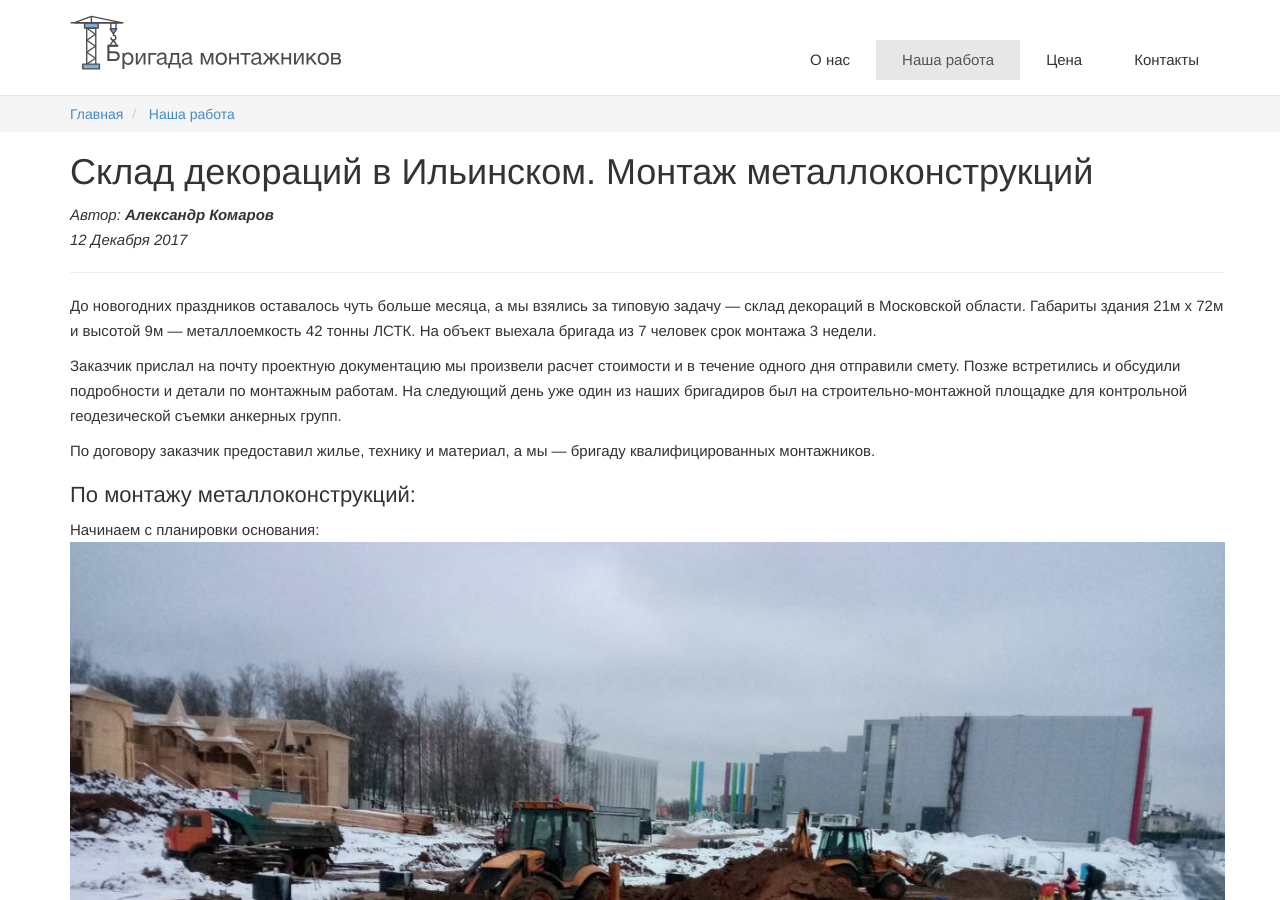
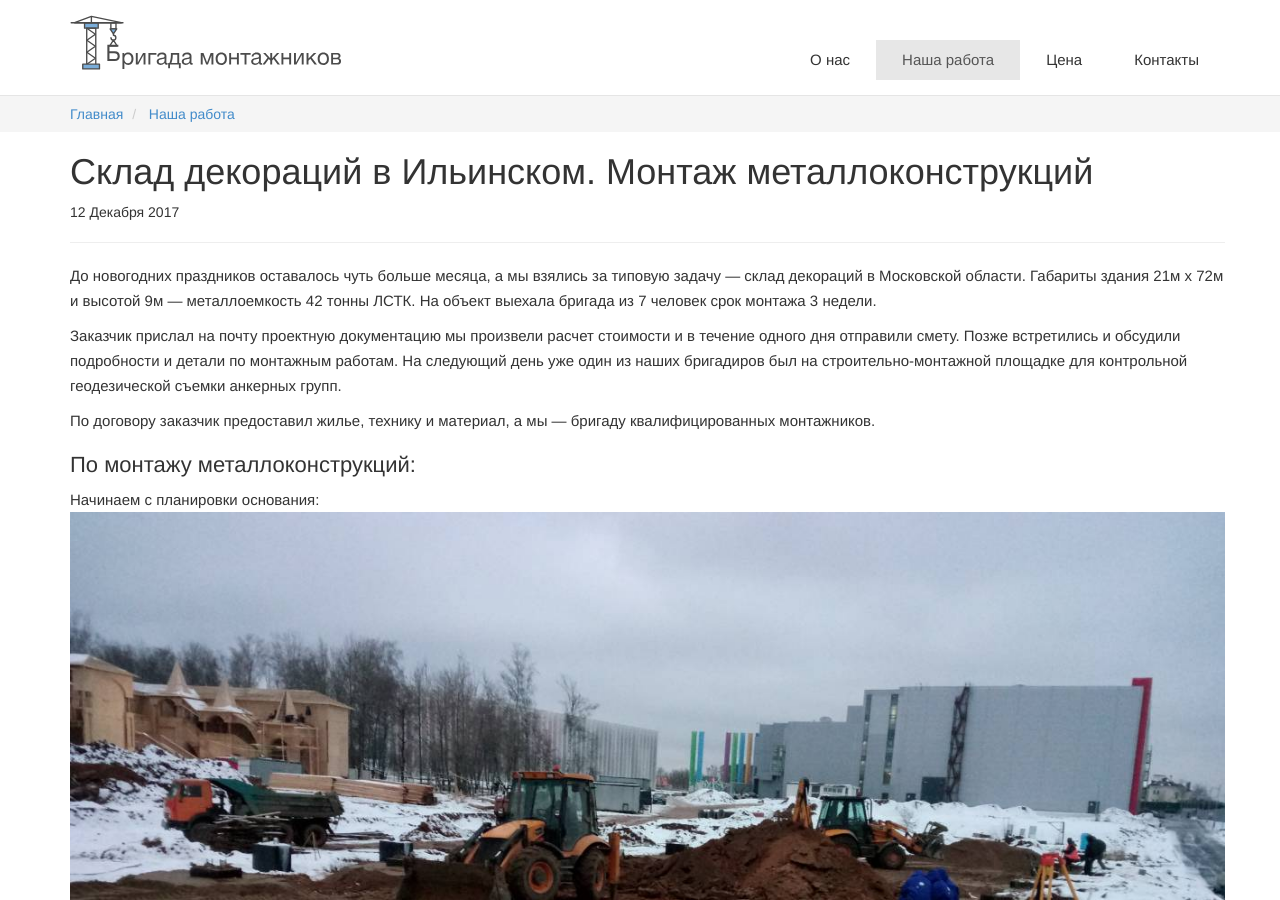
Before and after one commit to komarovalexander/site_bm, a Jekyll site: the page built from _posts/2017-12-12-sklad-dekoraciy-montazh-ilyinskoe.md, in a window 1280 px wide and 900 px high. Built offline with Jekyll 4.4.1, drawn with Linux system fonts in a browser that asks for light colours; nearby versions of some CDN libraries; some web fonts are replaced.

Commit message:
no message

```diff
--- a/_layouts/post.html
+++ b/_layouts/post.html
@@ -11,7 +11,7 @@ layout: page
           <div class="col-md-12">
             <h1>{{ page.title }}</h1>
             <div class="post-info-wrapper">
-              <p class="italic">Автор: <span class="bold">{{ page.author }}</span> <br> <span><!-- Whitespace added for readability -->
+              <!--p class="italic">Автор: <span class="bold">{{ page.author }}</span> <br> <span><!-- Whitespace added for readability -->
 {% assign m = page.date | date: "%-m" %}
 {{ page.date | date: "%-d" }}
 {% case m %}
--- a/work.html
+++ b/work.html
@@ -26,7 +26,7 @@ breadcrumb: "Наша работа"
         {% for post in site.posts %}
         <div class="post-area">
           <h2><a href="{{ post.url | prepend: site.baseurl }}" class="bold">{{ post.title }}</a></h2>
-          <p class="post-date"><i>{{post.author}}</i>, <i>
+          <p class="post-date"><!--i>{{post.author}}, </i--><i>
 {% assign m = post.date | date: "%-m" %}
 {{ post.date | date: "%-d" }}
 {% case m %}
```
